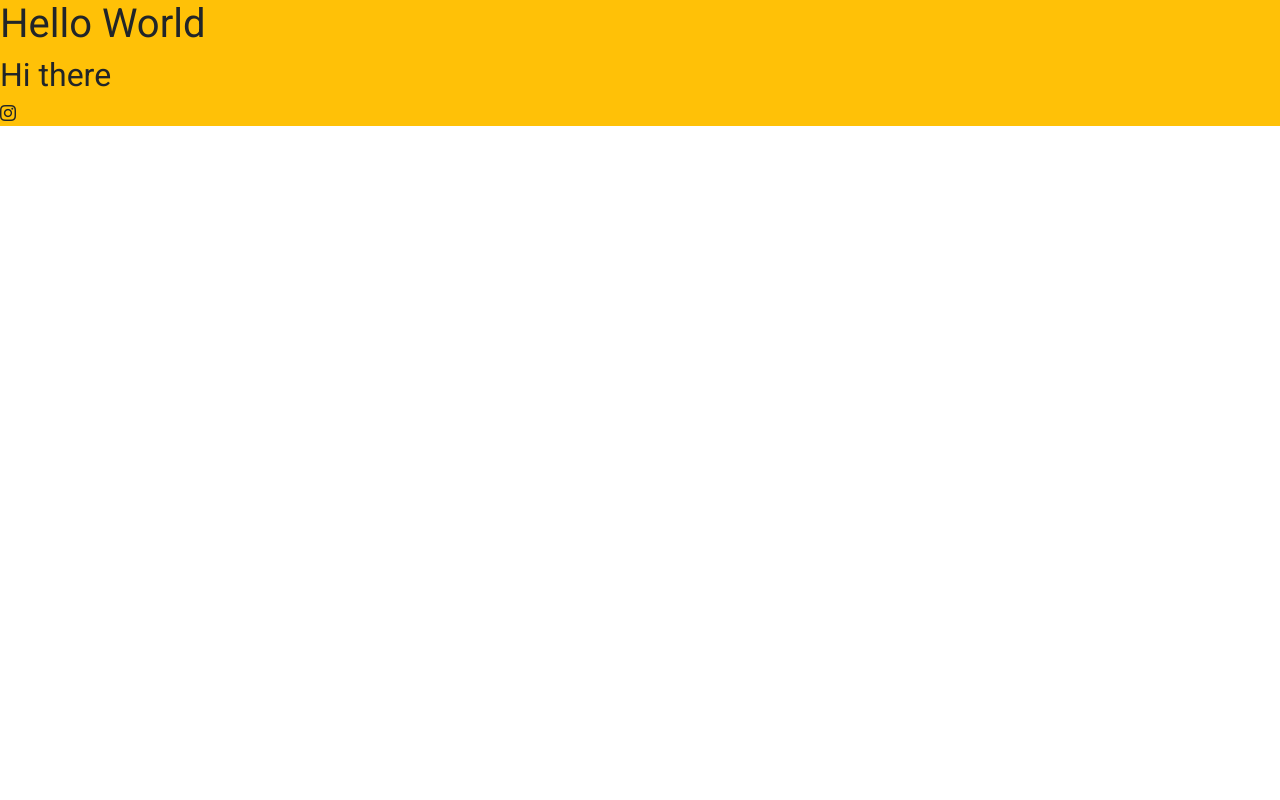
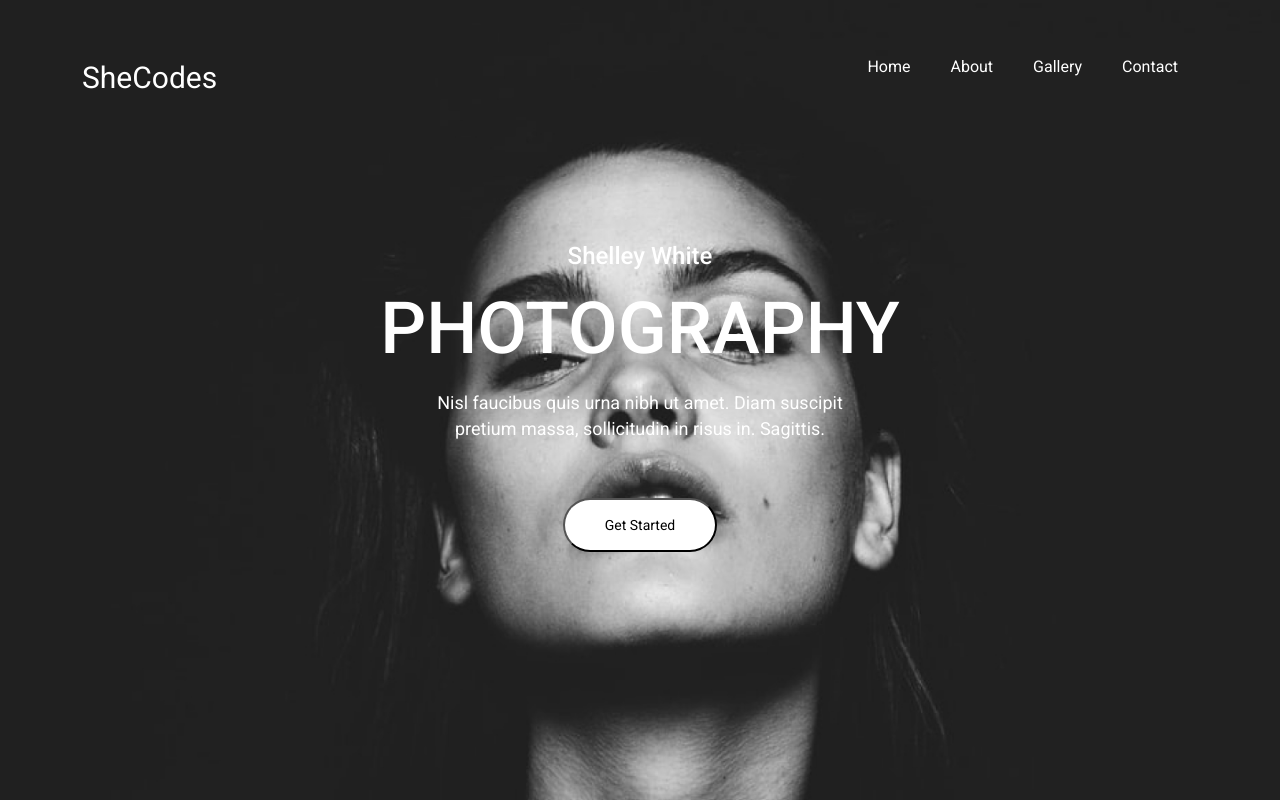
Before and after one commit to Islomjon-2013/week-3, a plain HTML site: page index.html in a window 1280 px wide. Drawn offline with nearby package versions, Linux system fonts and the light colour scheme; a web font is replaced by a local one.

Commit message:
to created figma

```diff
--- a/index.html
+++ b/index.html
@@ -10,6 +10,12 @@
       integrity="sha384-EVSTQN3/azprG1Anm3QDgpJLIm9Nao0Yz1ztcQTwFspd3yD65VohhpuuCOmLASjC"
       crossorigin="anonymous"
     />
+    <link rel="preconnect" href="https://fonts.googleapis.com" />
+    <link rel="preconnect" href="https://fonts.gstatic.com" crossorigin />
+    <link
+      href="https://fonts.googleapis.com/css2?family=Alkatra&family=Lora:wght@400;500;700&family=Poppins:ital,wght@0,100;0,300;0,700;0,800;1,100;1,200;1,300;1,400;1,500;1,800&family=Roboto:ital,wght@0,500;1,400;1,700&display=swap"
+      rel="stylesheet"
+    />
     <link
       rel="stylesheet"
       href="https://cdn.jsdelivr.net/npm/bootstrap-icons@1.10.4/font/bootstrap-icons.css"
@@ -21,17 +27,44 @@
       rel="stylesheet"
     />
     <link rel="stylesheet" href="style.css" />
-    <title>Portfoliyo</title>
+    <title>Figma</title>
   </head>
   <body>
-    <div class="row bg-warning">
+    <header id="hero">
       <div class="container">
-        <div class="col">
-          <h1>Hello World</h1>
-          <h2>Hi there</h2>
-          <i class="bi bi-instagram"></i>
+        <div class="navbar__wrapper">
+          <div class="nav__link">
+            <a
+              href="https://www.shecodes.io/learn/workshops/1198/units/63/lessons/239"
+              >SheCodes</a
+            >
+          </div>
+          <div class="link__wrapper">
+            <ul>
+              <li>
+                <a href="#home">Home</a>
+              </li>
+              <li><a href="#about">About</a></li>
+              <li><a href="#gallery">Gallery</a></li>
+              <li><a href="#contact">Contact</a></li>
+            </ul>
+          </div>
+        </div>
+        <div class="row title__box mt-5">
+          <div class="col-8 m-auto mt-5">
+            <h2 class="text-center">Shelley White</h2>
+            <h1 class="text-center">PHOTOGRAPHY</h1>
+            <div class="para">
+              <p>
+                Nisl faucibus quis urna nibh ut amet. Diam suscipit pretium
+                massa, sollicitudin in risus in. Sagittis.
+              </p>
+            </div>
+
+            <button class="button">Get Started</button>
+          </div>
         </div>
       </div>
-    </div>
+    </header>
   </body>
 </html>
--- a/style.css
+++ b/style.css
@@ -4,8 +4,97 @@
   box-sizing: border-box;
 }
 body {
-  font-family: "Alkatra", cursive;
-  font-family: "Lora", serif;
-  font-family: "Poppins", sans-serif;
   font-family: "Roboto", sans-serif;
 }
+
+.container {
+  max-width: 1140px;
+  margin: 0 auto;
+}
+
+header {
+  width: 100%;
+  height: 100vh;
+  background: url(images/women.jpg);
+  background-position: center;
+  background-size: cover;
+}
+.navbar__wrapper {
+  padding-top: 55px;
+  padding-bottom: 48px;
+  display: flex;
+  justify-content: space-between;
+}
+.link__wrapper ul {
+  display: flex;
+  justify-content: space-around;
+  list-style: none;
+}
+.link__wrapper ul li a {
+  text-decoration: none;
+  padding: 20px;
+  color: white;
+  font-size: 16px;
+}
+.nav__link a {
+  text-decoration: none;
+  color: white;
+  font-size: 30px;
+}
+.title__box h2 {
+  font-style: bold;
+  font-size: 24px;
+  line-height: 28px;
+  line-height: 100%;
+  text-align: center;
+  letter-spacing: 10%;
+  color: white;
+  margin-bottom: 25px;
+}
+.title__box h1 {
+  font-style: bold;
+  font-size: 72px;
+  line-height: 84px;
+  line-height: 100%;
+  text-align: center;
+  color: white;
+  margin-bottom: 25px;
+}
+
+.para p {
+  display: block;
+  margin: 0 auto;
+  text-align: center;
+  font-size: 18px;
+  line-height: 30px;
+  line-height: 142%;
+  max-width: 460px;
+  height: 60px;
+  color: white;
+  margin-bottom: 48px;
+}
+.button {
+  padding: 18px 40px;
+  font-style: bold;
+  background-color: white;
+  color: black;
+  font-size: 14px;
+  border-radius: 50px;
+  max-width: 200px;
+  line-height: 17px;
+  line-height: 100%;
+  text-align: center;
+  letter-spacing: 10%;
+  display: block;
+  margin: 0 auto;
+}
+
+/*
+Font family: Montserrat
+Font style: Bold
+Font size: 14px
+Line height: 17px
+Line height: 100%
+Align: Left
+Vertical align: Top
+Letter spacing: 10% */
```
Also changed, not shown: images/women.jpg (added).
